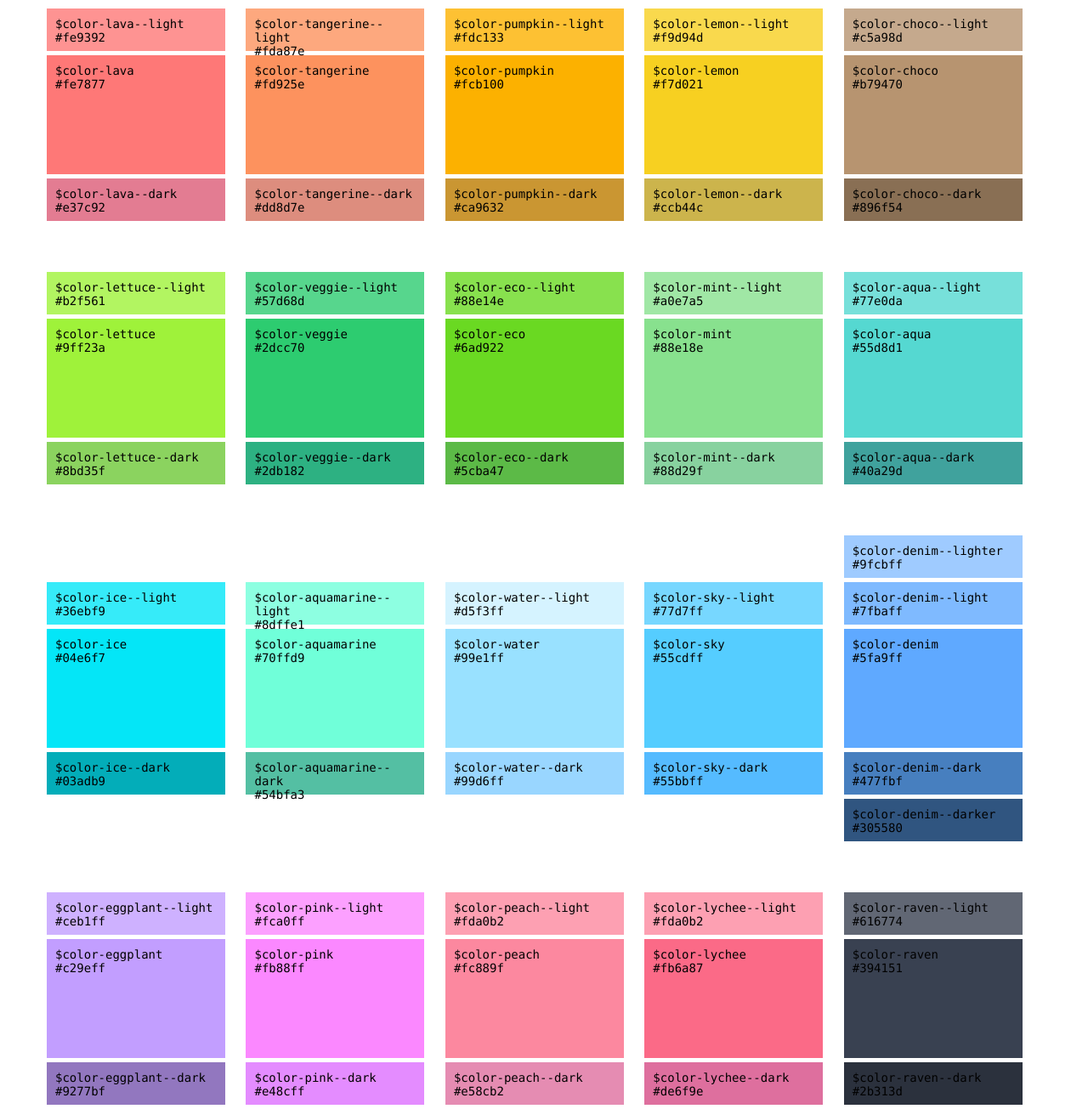
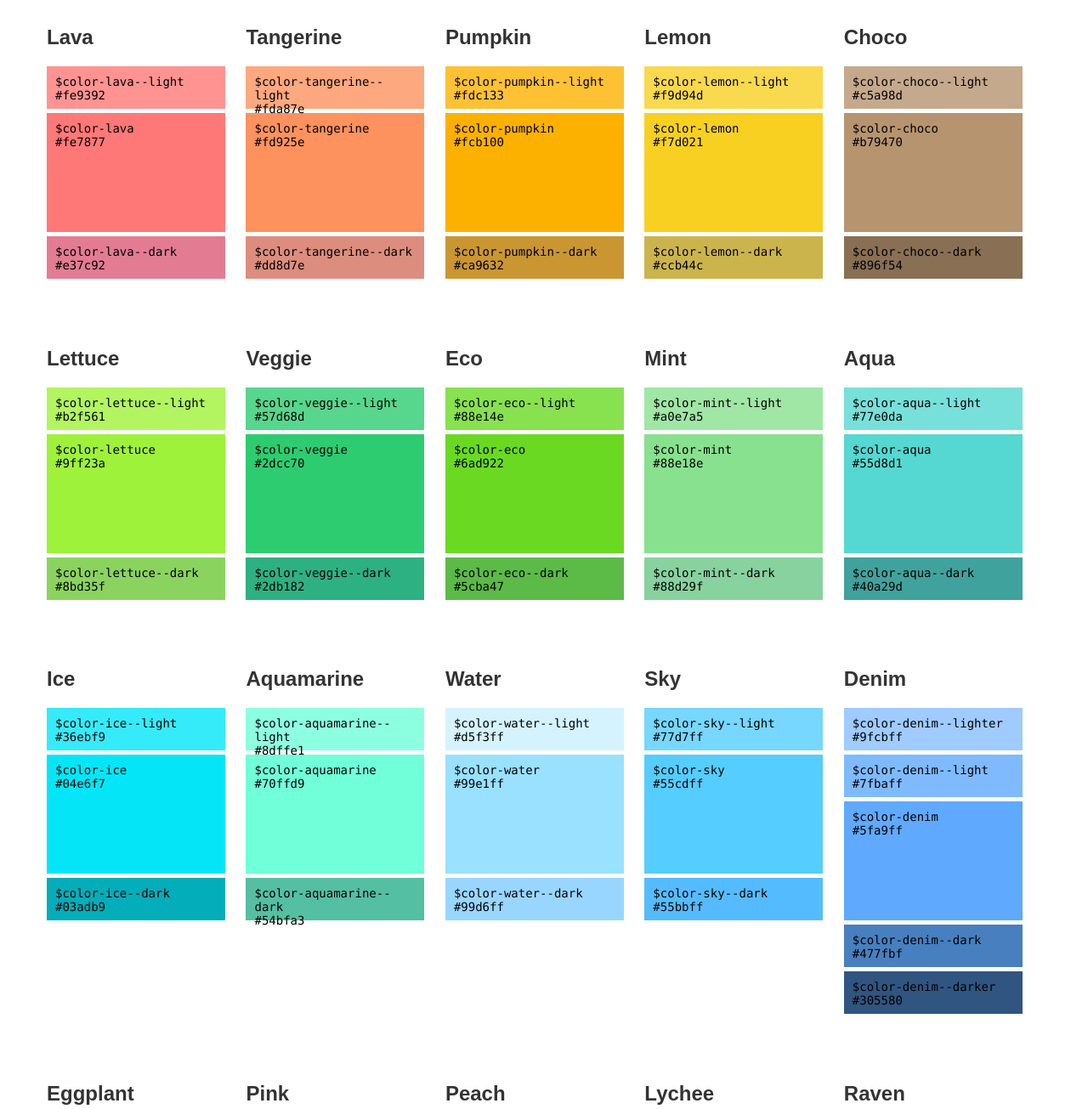
Before and after one commit to kaizenplatform/kaizen-ui-colors, a plain HTML site: page preview/index.html in a window 1280 px wide. Shown: the part 100-1405 px from the top of the page at 85% size. Drawn offline with Linux system fonts and the light colour scheme.

Commit message:
Add color name

```diff
--- a/preview/index.html
+++ b/preview/index.html
@@ -11,76 +11,91 @@
   <div class="container">
     <h1>Kaizen Platform UI Colors</h1>
     <div class="colorgroup">
+      <h2>Lava</h2>
       <div class="lava--light"></div>
       <div class="lava"></div>
       <div class="lava--dark"></div>
     </div>
     <div class="colorgroup">
+      <h2>Tangerine</h2>
       <div class="tangerine--light"></div>
       <div class="tangerine"></div>
       <div class="tangerine--dark"></div>
     </div>
     <div class="colorgroup">
+      <h2>Pumpkin</h2>
       <div class="pumpkin--light"></div>
       <div class="pumpkin"></div>
       <div class="pumpkin--dark"></div>
     </div>
     <div class="colorgroup">
+      <h2>Lemon</h2>
       <div class="lemon--light"></div>
       <div class="lemon"></div>
       <div class="lemon--dark"></div>
     </div>
     <div class="colorgroup">
+      <h2>Choco</h2>
       <div class="choco--light"></div>
       <div class="choco"></div>
       <div class="choco--dark"></div>
     </div>
     <div class="colorgroup">
+      <h2>Lettuce</h2>
       <div class="lettuce--light"></div>
       <div class="lettuce"></div>
       <div class="lettuce--dark"></div>
     </div>
     <div class="colorgroup">
+      <h2>Veggie</h2>
       <div class="veggie--light"></div>
       <div class="veggie"></div>
       <div class="veggie--dark"></div>
     </div>
     <div class="colorgroup">
+      <h2>Eco</h2>
       <div class="eco--light"></div>
       <div class="eco"></div>
       <div class="eco--dark"></div>
     </div>
     <div class="colorgroup">
+      <h2>Mint</h2>
       <div class="mint--light"></div>
       <div class="mint"></div>
       <div class="mint--dark"></div>
     </div>
     <div class="colorgroup">
+      <h2>Aqua</h2>
       <div class="aqua--light"></div>
       <div class="aqua"></div>
       <div class="aqua--dark"></div>
     </div>
     <div class="colorgroup">
+      <h2>Ice</h2>
       <div class="ice--light"></div>
       <div class="ice"></div>
       <div class="ice--dark"></div>
     </div>
     <div class="colorgroup">
+      <h2>Aquamarine</h2>
       <div class="aquamarine--light"></div>
       <div class="aquamarine"></div>
       <div class="aquamarine--dark"></div>
     </div>
     <div class="colorgroup">
+      <h2>Water</h2>
       <div class="water--light"></div>
       <div class="water"></div>
       <div class="water--dark"></div>
     </div>
     <div class="colorgroup">
+      <h2>Sky</h2>
       <div class="sky--light"></div>
       <div class="sky"></div>
       <div class="sky--dark"></div>
     </div>
     <div class="colorgroup">
+      <h2>Denim</h2>
       <div class="denim--lighter"></div>
       <div class="denim--light"></div>
       <div class="denim"></div>
@@ -88,31 +103,37 @@
       <div class="denim--darker"></div>
     </div>
     <div class="colorgroup">
+      <h2>Eggplant</h2>
       <div class="eggplant--light"></div>
       <div class="eggplant"></div>
       <div class="eggplant--dark"></div>
     </div>
     <div class="colorgroup">
+      <h2>Pink</h2>
       <div class="pink--light"></div>
       <div class="pink"></div>
       <div class="pink--dark"></div>
     </div>
     <div class="colorgroup">
+      <h2>Peach</h2>
       <div class="peach--light"></div>
       <div class="peach"></div>
       <div class="peach--dark"></div>
     </div>
     <div class="colorgroup">
+      <h2>Lychee</h2>
       <div class="lychee--light"></div>
       <div class="lychee"></div>
       <div class="lychee--dark"></div>
     </div>
     <div class="colorgroup">
+      <h2>Raven</h2>
       <div class="raven--light"></div>
       <div class="raven"></div>
       <div class="raven--dark"></div>
     </div>
     <div class="colorgroup">
+      <h2>Slate</h2>
       <div class="slate--lighter"></div>
       <div class="slate--light"></div>
       <div class="slate"></div>
@@ -120,11 +141,13 @@
       <div class="slate--darker"></div>
     </div>
     <div class="colorgroup">
+      <h2>Charcoal</h2>
       <div class="charcoal--light"></div>
       <div class="charcoal"></div>
       <div class="charcoal--dark"></div>
     </div>
     <div class="colorgroup">
+      <h2>Metal</h2>
       <div class="metal--lighter"></div>
       <div class="metal--light"></div>
       <div class="metal"></div>
@@ -132,16 +155,19 @@
       <div class="metal--darker"></div>
     </div>
     <div class="colorgroup">
+      <h2>Ash</h2>
       <div class="ash--light"></div>
       <div class="ash"></div>
       <div class="ash--dark"></div>
     </div>
     <div class="colorgroup">
+      <h2>Lithium</h2>
       <div class="lithium--light"></div>
       <div class="lithium"></div>
       <div class="lithium--dark"></div>
     </div>
     <div class="colorgroup">
+      <h2>Mochi</h2>
       <div class="mochi--lighter"></div>
       <div class="mochi--light"></div>
       <div class="mochi"></div>
@@ -151,7 +177,7 @@
   </div>
   <script>
   $(function(){
-    $('.colorgroup').children().each(function() {
+    $('.colorgroup').children('div').each(function() {
       var bgColor = $(this).css('background-color').toString();
       var className = $(this).attr('class');
       $(this).append('$color-' + className + '<br>' + rgb2hex(bgColor));
--- a/preview/styles/style.scss
+++ b/preview/styles/style.scss
@@ -1,4 +1,8 @@
 @import "../../_kaizen-ui-colors";
+
+body {
+  color: #333;
+}
 
 .container {
   margin-right: auto;
@@ -28,13 +32,14 @@
   margin-bottom: 5px;
   padding: 10px;
   font-size: 14px;
+  font-family: Consolas, Menlo, Courier, monospace;
+  color: #000;
 }
 
 @each $color in $colors {
   @if variable_exists(color-#{$color}--lighter) {
-    $color_code:  interpolate_variable(color-#{$color}--lighter);
     .#{$color}--lighter {
-      background-color: $color_code;
+      background-color: interpolate_variable(color-#{$color}--lighter);
       @extend %color-box;
     }
   }
@@ -73,8 +78,7 @@
   margin: 30px 20px 30px 0;
   width: 210px;
   display: inline-block;
-  font-family: Consolas, Menlo, Courier, monospace;
-  vertical-align: middle;
+  vertical-align: top;
 
   & div:last-child {
     margin-bottom: 0;
```
Also changed, not shown: README.md, preview/styles/style.css, 1 other file.
